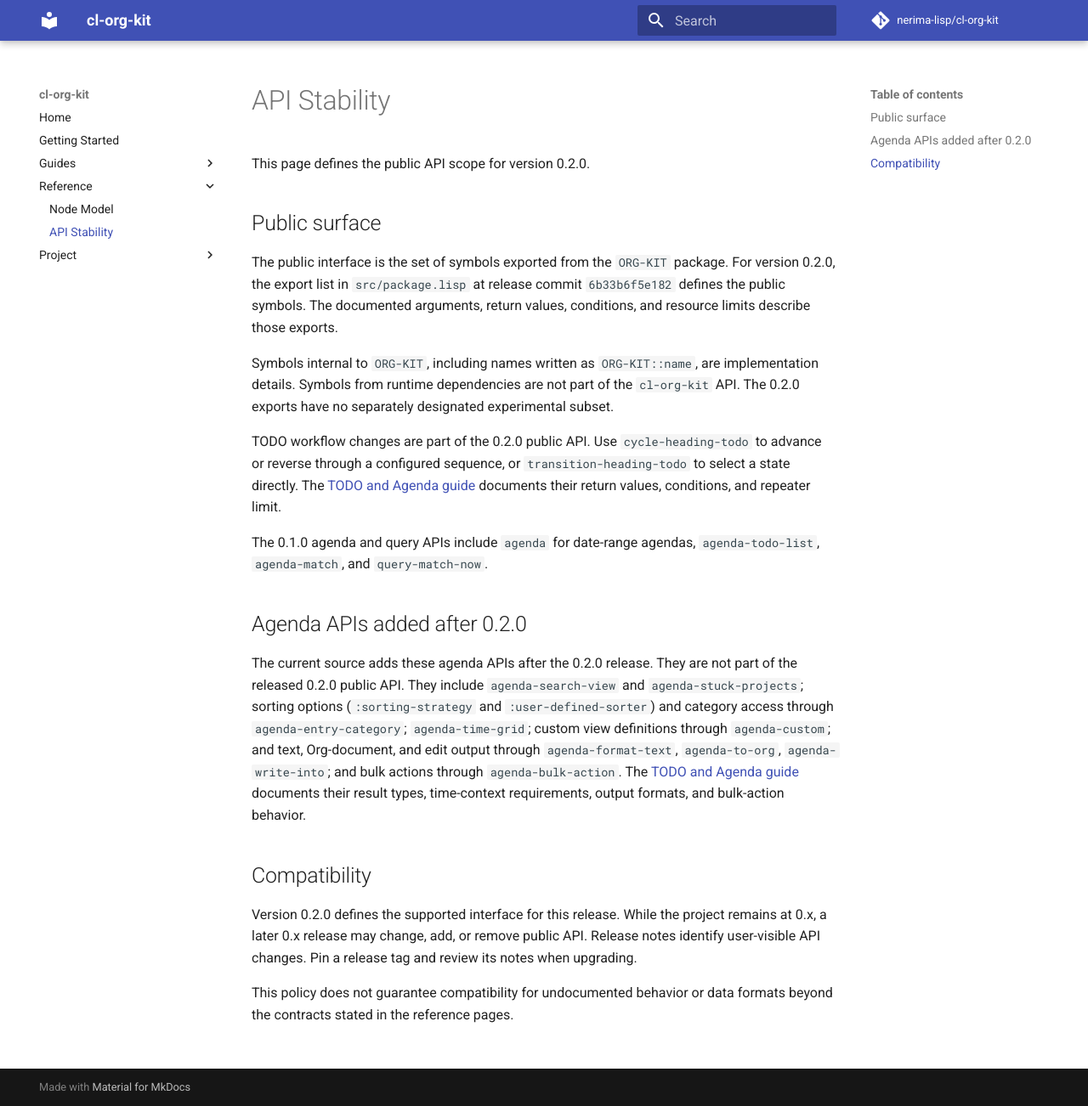
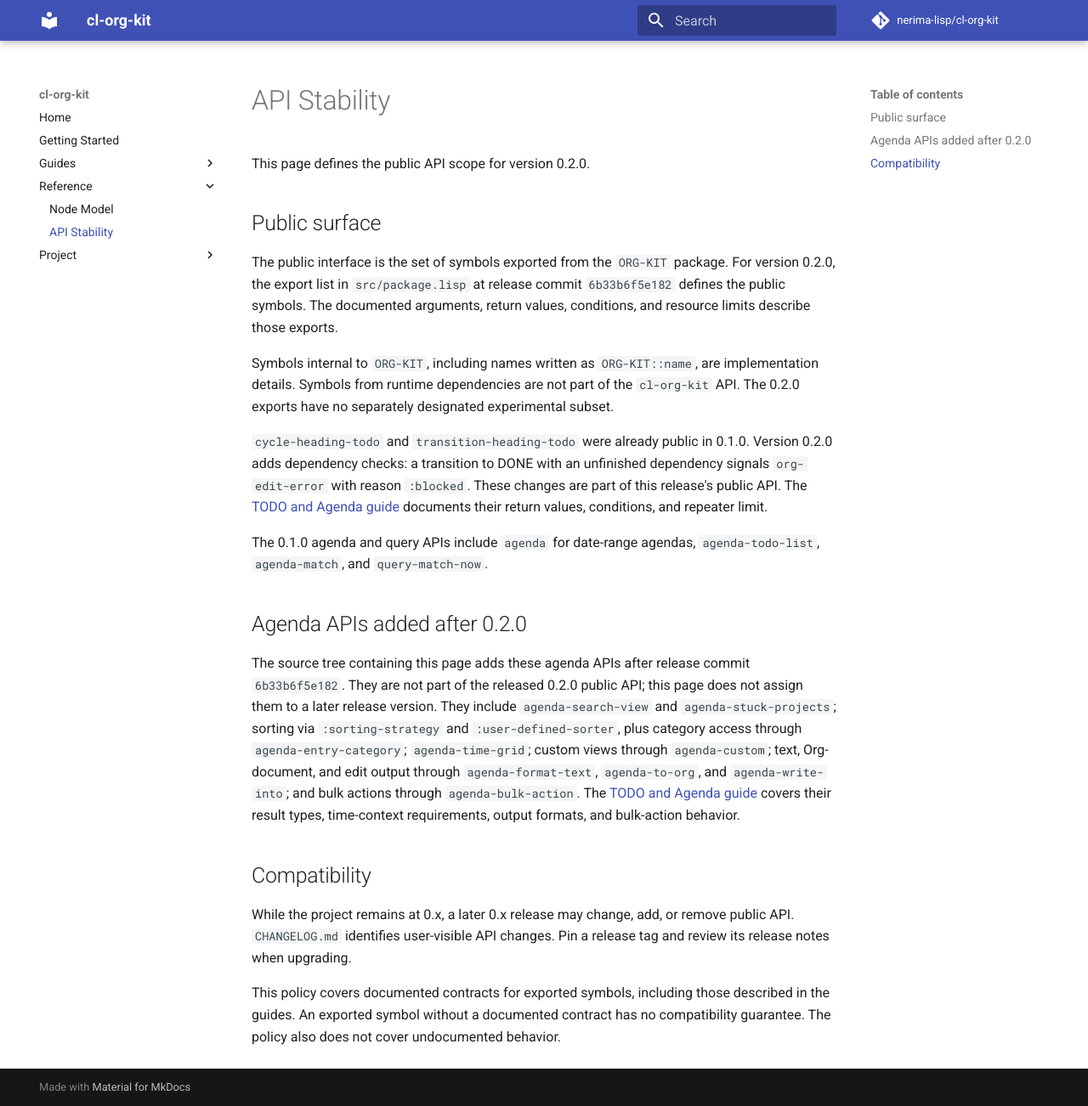
Before and after one commit to nerima-lisp/cl-org-kit, an MkDocs documentation site: the page built from docs/src/reference/api-stability.md, in a window 1280 px wide and 1302 px high. Shown: the whole window at 85% size. Built offline with MkDocs 1.6.1 and Material for MkDocs 9.7.7, drawn with Linux system fonts in a browser that asks for light colours; comment, search, counter and statistics services are not loaded.

Commit message:
docs(agenda): clarify release scope and usage details

```diff
--- a/docs/src/reference/api-stability.md
+++ b/docs/src/reference/api-stability.md
@@ -14,9 +14,10 @@ are implementation details. Symbols from runtime dependencies are not part of
 the `cl-org-kit` API. The 0.2.0 exports have no separately designated
 experimental subset.
 
-TODO workflow changes are part of the 0.2.0 public API. Use
-`cycle-heading-todo` to advance or reverse through a configured sequence, or
-`transition-heading-todo` to select a state directly. The [TODO and Agenda
+`cycle-heading-todo` and `transition-heading-todo` were already public in
+0.1.0. Version 0.2.0 adds dependency checks: a transition to DONE with an
+unfinished dependency signals `org-edit-error` with reason `:blocked`. These
+changes are part of this release's public API. The [TODO and Agenda
 guide](../guides/todo-agenda.md) documents their return values, conditions, and
 repeater limit.
 
@@ -25,21 +26,24 @@ The 0.1.0 agenda and query APIs include `agenda` for date-range agendas,
 
 ## Agenda APIs added after 0.2.0
 
-The current source adds these agenda APIs after the 0.2.0 release. They are not
-part of the released 0.2.0 public API. They include `agenda-search-view` and
-`agenda-stuck-projects`; sorting options (`:sorting-strategy` and
-`:user-defined-sorter`) and category access through `agenda-entry-category`;
-`agenda-time-grid`; custom view definitions through `agenda-custom`; and text,
-Org-document, and edit output through `agenda-format-text`, `agenda-to-org`,
-`agenda-write-into`; and bulk actions through `agenda-bulk-action`. The
-[TODO and Agenda guide](../guides/todo-agenda.md) documents their result types,
-time-context requirements, output formats, and bulk-action behavior.
+The source tree containing this page adds these agenda APIs after release
+commit `6b33b6f5e182`. They are not part of the released 0.2.0 public API; this
+page does not assign them to a later release version. They include
+`agenda-search-view` and
+`agenda-stuck-projects`; sorting via `:sorting-strategy` and
+`:user-defined-sorter`, plus category access through `agenda-entry-category`;
+`agenda-time-grid`; custom views through `agenda-custom`; text, Org-document,
+and edit output through `agenda-format-text`, `agenda-to-org`, and
+`agenda-write-into`; and bulk actions through `agenda-bulk-action`. The [TODO and Agenda guide](../guides/todo-agenda.md)
+covers their result types, time-context requirements, output formats, and
+bulk-action behavior.
 ## Compatibility
 
-Version 0.2.0 defines the supported interface for this release. While the
-project remains at 0.x, a later 0.x release may change, add, or remove public
-API. Release notes identify user-visible API changes. Pin a release tag and
-review its notes when upgrading.
+While the project remains at 0.x, a later 0.x release may change, add, or remove
+public API. `CHANGELOG.md` identifies user-visible API changes. Pin a release
+tag and review its release notes when upgrading.
 
-This policy does not guarantee compatibility for undocumented behavior or data
-formats beyond the contracts stated in the reference pages.
+This policy covers documented contracts for exported symbols, including those
+described in the guides. An exported symbol without a documented contract has
+no compatibility guarantee. The policy also does not cover undocumented
+behavior.
```
Also changed, not shown: docs/src/guides/clock.md (+14 -12 lines), docs/src/guides/todo-agenda.md (+109 -71 lines).
